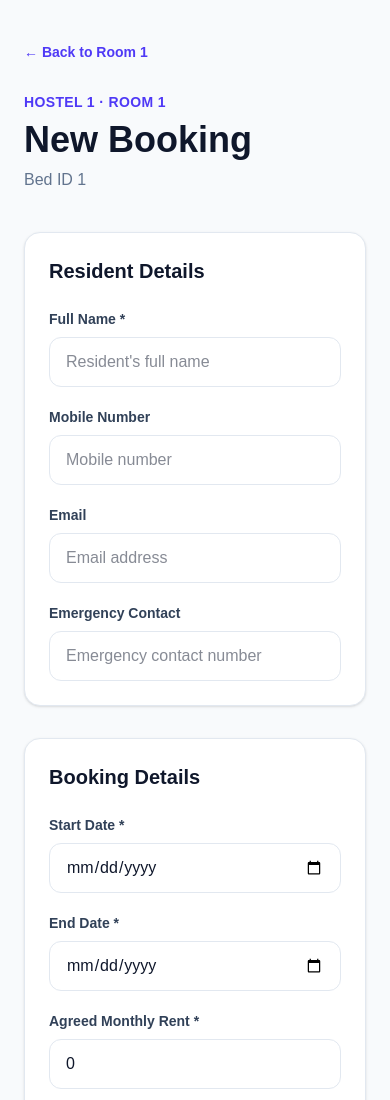
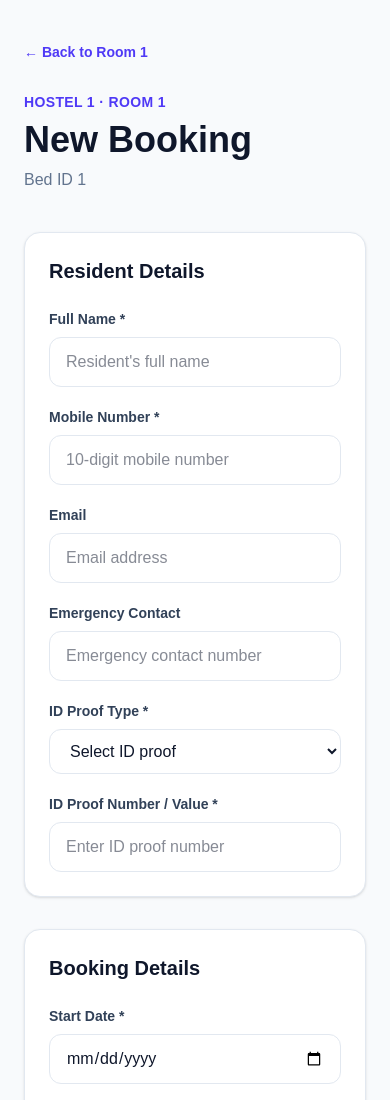
Before and after one commit to sakethps19-debug/hostel-manager, a Next.js app: page /hostel-1/room/1/book/1 in a window 390 px wide. Shown: the top 1100 px of the page. Built offline with nearby package versions, Linux system fonts and the light colour scheme.

Commit message:
Add mandatory mobile and ID proof fields

```diff
--- a/app/hostel-1/room/[roomNumber]/book/[bedId]/page.tsx
+++ b/app/hostel-1/room/[roomNumber]/book/[bedId]/page.tsx
@@ -41,6 +41,8 @@ export default function BookingPage() {
   const [mobileNumber, setMobileNumber] = useState("");
   const [email, setEmail] = useState("");
   const [emergencyContact, setEmergencyContact] = useState("");
+  const [idProofType, setIdProofType] = useState("");
+const [idProofNumber, setIdProofNumber] = useState("");
   const [notes, setNotes] = useState("");
 
   const [startDate, setStartDate] = useState("");
@@ -59,7 +61,22 @@ export default function BookingPage() {
     event.preventDefault();
 
     setErrorMessage("");
+if (!/^\d{10}$/.test(mobileNumber)) {
+  setErrorMessage(
+    "Mobile number must contain exactly 10 digits."
+  );
+  return;
+}
 
+if (!idProofType) {
+  setErrorMessage("Please select an ID proof type.");
+  return;
+}
+
+if (!idProofNumber.trim()) {
+  setErrorMessage("Please enter the ID proof number/value.");
+  return;
+}
     if (!fullName.trim()) {
       setErrorMessage("Please enter the resident's full name.");
       return;
@@ -119,6 +136,8 @@ export default function BookingPage() {
             p_mobile_number: mobileNumber,
             p_email: email,
             p_emergency_contact: emergencyContact,
+            p_id_proof_type: idProofType,
+p_id_proof_number: idProofNumber,
             p_notes: notes,
             p_start_date: startDate,
             p_end_date: endDate,
@@ -204,17 +223,25 @@ export default function BookingPage() {
                 />
               </Field>
 
-              <Field label="Mobile Number">
-                <input
-                  value={mobileNumber}
-                  onChange={(e) =>
-                    setMobileNumber(e.target.value)
-                  }
-                  className="input-style"
-                  placeholder="Mobile number"
-                  inputMode="tel"
-                />
-              </Field>
+              <Field label="Mobile Number *">
+  <input
+    type="tel"
+    value={mobileNumber}
+    onChange={(e) => {
+      const digits = e.target.value
+        .replace(/\D/g, "")
+        .slice(0, 10);
+
+      setMobileNumber(digits);
+    }}
+    className="input-style"
+    placeholder="10-digit mobile number"
+    inputMode="numeric"
+    pattern="[0-9]{10}"
+    maxLength={10}
+    required
+  />
+</Field>
 
               <Field label="Email">
                 <input
@@ -238,6 +265,30 @@ export default function BookingPage() {
                 />
               </Field>
 
+   <Field label="ID Proof Type *">
+  <select
+    value={idProofType}
+    onChange={(e) => setIdProofType(e.target.value)}
+    className="input-style"
+    required
+  >
+    <option value="">Select ID proof</option>
+    <option value="Aadhaar Card">Aadhaar Card</option>
+    <option value="PAN Card">PAN Card</option>
+    <option value="Voter ID">Voter ID</option>
+    <option value="Driving License">Driving License</option>
+    <option value="Other">Other</option>
+  </select>
+</Field>
+            <Field label="ID Proof Number / Value *">
+  <input
+    value={idProofNumber}
+    onChange={(e) => setIdProofNumber(e.target.value)}
+    className="input-style"
+    placeholder="Enter ID proof number"
+    required
+  />
+</Field>
             </div>
 
           </section>
```
